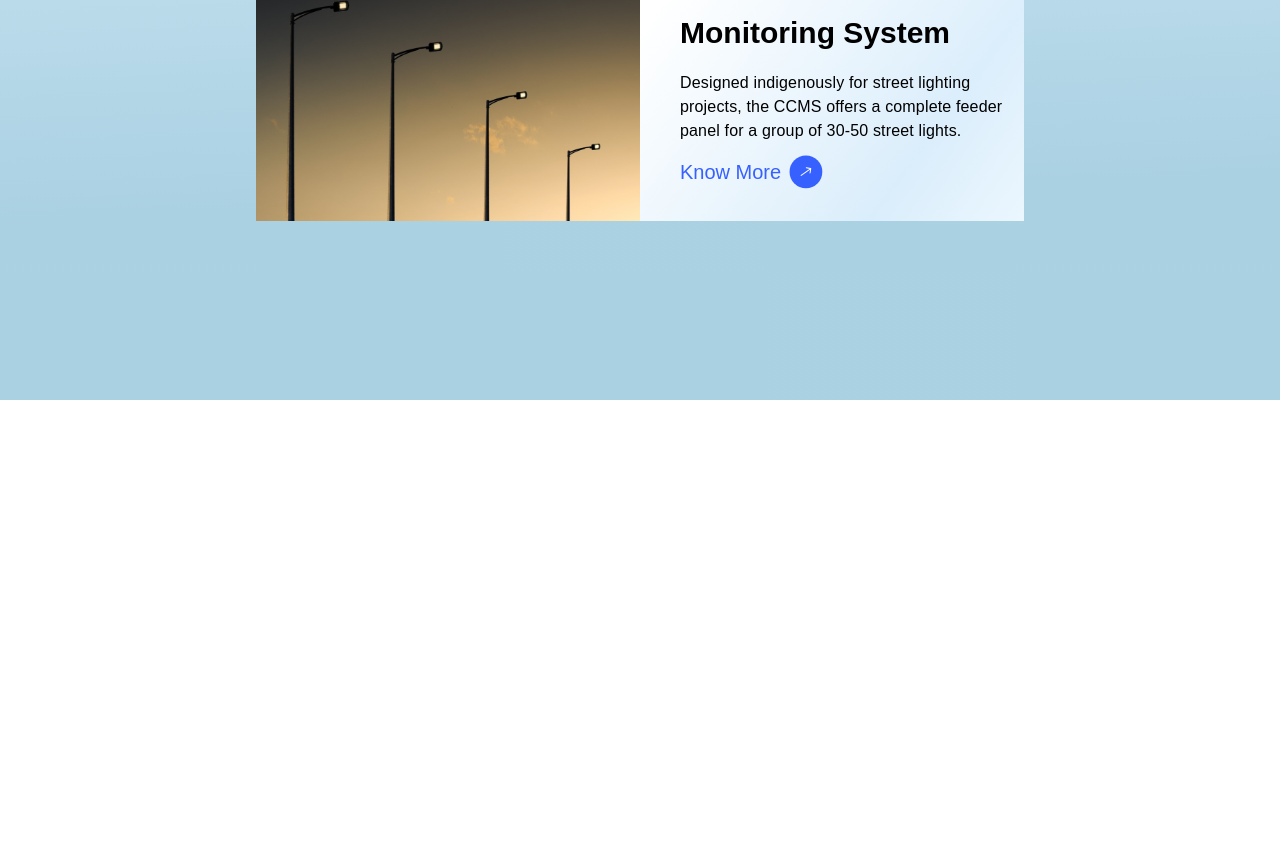
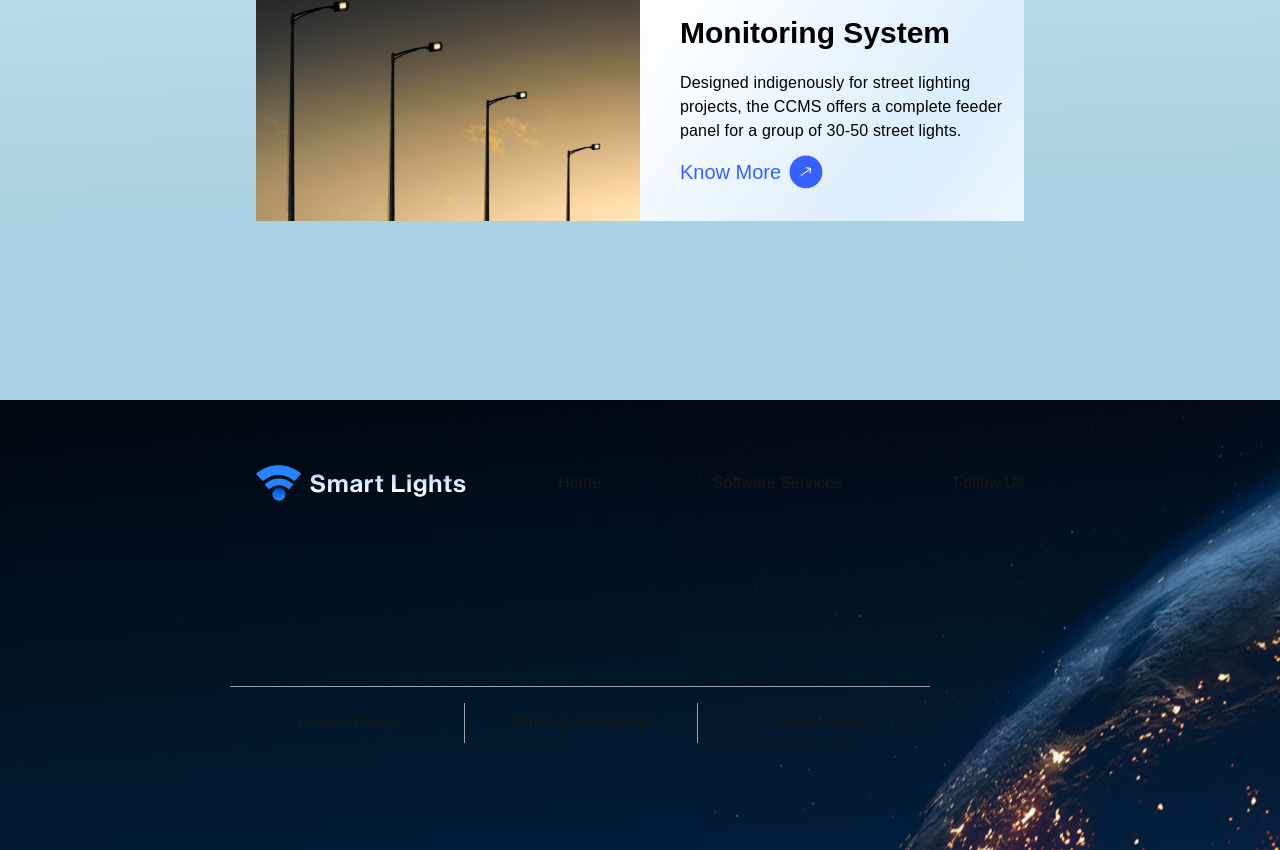
Before and after one commit to ajaykumar-21/BlackSof-Figma-Task, a Next.js app: page / in a window 1280 px wide. Shown: the part 2781-3631 px from the top of the page. Before the commit the page ends 3181 px from the top, so only its background shows below. Built offline with nearby package versions, Linux system fonts and the light colour scheme.

Commit message:
create footer component and complete it

```diff
--- a/src/app/page.tsx
+++ b/src/app/page.tsx
@@ -2,6 +2,7 @@ import Header from "../components/Header";
 import Hero from "@/components/Hero";
 import Ecosystem from "@/components/Ecosystem";
 import Products from "@/components/Products";
+import Footer from "@/components/Footer";
 
 export default function Home() {
   return (
@@ -10,6 +11,7 @@ export default function Home() {
       <Hero />
       <Ecosystem />
       <Products />
+      <Footer />
     </div>
   );
 }
--- /dev/null
+++ b/src/components/Footer.tsx
@@ -0,0 +1,39 @@
+import SmartLight from "../../public/smart lights_logo.svg";
+import Image from "next/image";
+
+const Footer: React.FC = () => {
+  return (
+    <div className="bg-footer-image h-[450px] pl-[10%] pr-[10%] bg-center">
+      <div className="pt-10">
+        <div className="container mx-auto px-32 py-6 flex justify-between items-center">
+          <div>
+            <Image src={SmartLight} alt="Smart Light" />
+          </div>
+          <nav className="space-x-28">
+            <a href="#" className="text-white-600 hover:text-gray-800">
+              Home
+            </a>
+            <a href="#" className="text-white-600 hover:text-gray-800">
+              Software Services
+            </a>
+            <a href="#" className="text-white-600 hover:text-gray-800">
+              Follow Us
+            </a>
+          </nav>
+        </div>
+      </div>
+      <div className="mt-40 pl-[10%]">
+        <div className="w-[700px]">
+          <div className="border-t border-gray-400 mb-4"></div>{" "}
+          <div className="grid grid-cols-3 divide-x divide-gray-400 text-center">
+            <div className="p-2">Privacy Policy</div>
+            <div className="p-2">Terms & Conditions</div>
+            <div className="p-2">Cookie Policy</div>
+          </div>
+        </div>
+      </div>
+    </div>
+  );
+};
+
+export default Footer;
--- a/src/components/Header.tsx
+++ b/src/components/Header.tsx
@@ -6,7 +6,6 @@ const Header: React.FC = () => {
   return (
     <header className="bg-dark-blue shadow-md">
       <div className="container mx-auto px-32 py-6 flex justify-between items-center">
-        {/* <h1 className="text-2xl font-bold">Brand Name</h1> */}
         <div>
           <Image src={SmartLight} alt="Smart Light" />
         </div>
--- a/tailwind.config.ts
+++ b/tailwind.config.ts
@@ -16,6 +16,7 @@ export default {
       },
       backgroundImage: {
         "hero-image": "url('/Hero_section.png')",
+        "footer-image": "url('/Footer.png')",
         "white-blue-shades":
           "linear-gradient(126.13deg, #FFFFFF 14.38%, rgba(226, 242, 255, 0.86) 74.7%, #ECF7FF 100.68%)",
         "gradient-blue":
```
Also changed, not shown: public/Footer.png (added).
